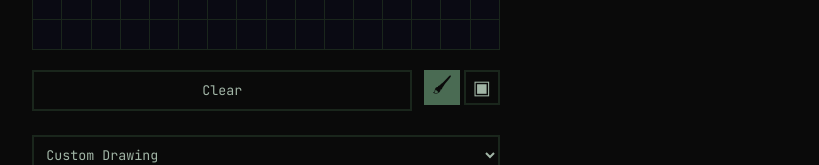
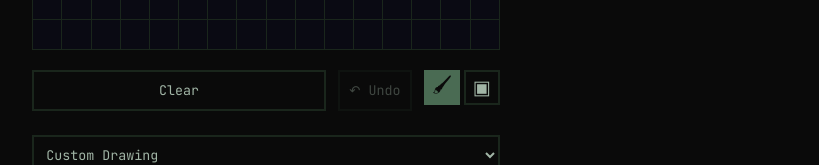
Before and after one commit to SrLeal42/Wave_Overlap, a React (Vite) app: page / in a window 1280 px wide. Shown: the part 502-667 px from the top of the page, without its empty margins (230-1049 px from the left). Built offline with nearby package versions, Linux system fonts and the light colour scheme.

Commit message:
ADD: Undo Button

```diff
--- a/src/components/DrawingGrid.tsx
+++ b/src/components/DrawingGrid.tsx
@@ -1,7 +1,7 @@
 import { useState, useEffect, useRef } from 'react';
 
 import type { Grid, DrawingGridProps, DrawingTool } from '../types/Grid';
-import { DEFAULT_PALETTE, GRID_ROWS, GRID_COLS } from '../constants/Grid';
+import { DEFAULT_PALETTE, GRID_ROWS, GRID_COLS, MAX_HISTORY } from '../constants/Grid';
 import { ColorPalette } from './ColorPalette';
 
 import { brushPaint, bucketFill } from '../utils/Utilities';
@@ -26,6 +26,8 @@
     const [activeTool, setActiveTool] = useState<DrawingTool>('brush');
     const [isPainting, setIsPainting] = useState(false);
 
+    const [history, setHistory] = useState<Grid[]>([]);
+
     const isPaintingRef = useRef(false);
     const gridRef = useRef(grid);
     // Mantém a ref sincronizada com o state
@@ -34,6 +36,7 @@
     useEffect(() => {
 
         if (externalGrid) {
+            setHistory([]);
             setGrid(externalGrid);
             onGridChange?.(externalGrid, false);
         }
@@ -58,12 +61,54 @@
     }, [onGridChange]);
 
 
+    useEffect(() => {
+        const handleKeyDown = (e: KeyboardEvent) => {
+            if ((e.ctrlKey || e.metaKey) && e.key === 'z') {
+                e.preventDefault();
+                handleUndo();
+            }
+        };
+
+        window.addEventListener('keydown', handleKeyDown);
+
+        return () => window.removeEventListener('keydown', handleKeyDown);
+    }, [history]);
+
+
+
+
+    const pushHistory = () => {
+        setHistory(prev => {
+            const snapshot = gridRef.current.map(row => [...row]); // deep copy
+            const next = [...prev, snapshot];
+            // Limita o tamanho do history
+            return next.length > MAX_HISTORY ? next.slice(-MAX_HISTORY) : next;
+        });
+    };
+
+
+
     const handleClear = () => {
+        pushHistory();
         const empty = createEmptyGrid(rows, cols);
         setGrid(empty);
         onGridChange?.(empty, true);
     };
 
+    const handleUndo = () => {
+        if (history.length === 0) return;
+
+        setHistory(prev => {
+            const next = [...prev];
+            const restored = next.pop()!;
+
+            setGrid(restored);
+            onGridChange?.(restored, true);
+
+            return next;
+        });
+
+    };
 
 
     return (
@@ -92,13 +137,17 @@
 
                                 if (activeTool === 'brush') {
 
+                                    pushHistory();
                                     setIsPainting(true);
                                     isPaintingRef.current = true;
                                     setGrid(prev => brushPaint(prev, r, c, selectedColor));
 
                                 } else if (activeTool === 'bucket') {
 
+                                    pushHistory();
+
                                     const newGrid = bucketFill(gridRef.current, r, c, selectedColor);
+
                                     setGrid(newGrid);
                                     onGridChange?.(newGrid, true);  // bucket é instantâneo, já dispara
 
@@ -123,6 +172,15 @@
                     Clear
                 </button>
 
+                <button
+                    className="btn btn-undo"
+                    onClick={handleUndo}
+                    disabled={history.length === 0}
+                    title="Undo (Ctrl+Z)"
+                >
+                    ↶ Undo
+                </button>
+
                 <div className="tool-selector">
                     <button
                         className={`btn-tool ${activeTool === 'brush' ? 'active' : ''}`}
--- a/src/constants/Grid.ts
+++ b/src/constants/Grid.ts
@@ -6,6 +6,8 @@
 export const GRID_OUT_ROWS = 256;//128;
 export const GRID_OUT_COLS = 256;//128;
 export const GRID_PATTERN_SIZE = 3;
+
+export const MAX_HISTORY = 20;
 
 export const WFC_MAX_RETRIES = 10;
 
--- a/src/styles/DrawingGrid.css
+++ b/src/styles/DrawingGrid.css
@@ -104,3 +104,26 @@
     border-color: var(--accent);
     color: var(--bg);
 }
+
+.btn-undo {
+    /* flex: 1; */
+    background: var(--bg);
+    color: var(--text);
+    border: 2px solid var(--border);
+    border-radius: 0;
+    font-family: var(--mono);
+    cursor: pointer;
+    padding: 0.6rem;
+    transition: none;
+    opacity: 1;
+}
+
+.btn-undo:hover:not(:disabled) {
+    background: var(--border);
+    color: var(--text-h);
+}
+
+.btn-undo:disabled {
+    opacity: 0.35;
+    cursor: not-allowed;
+}
```
